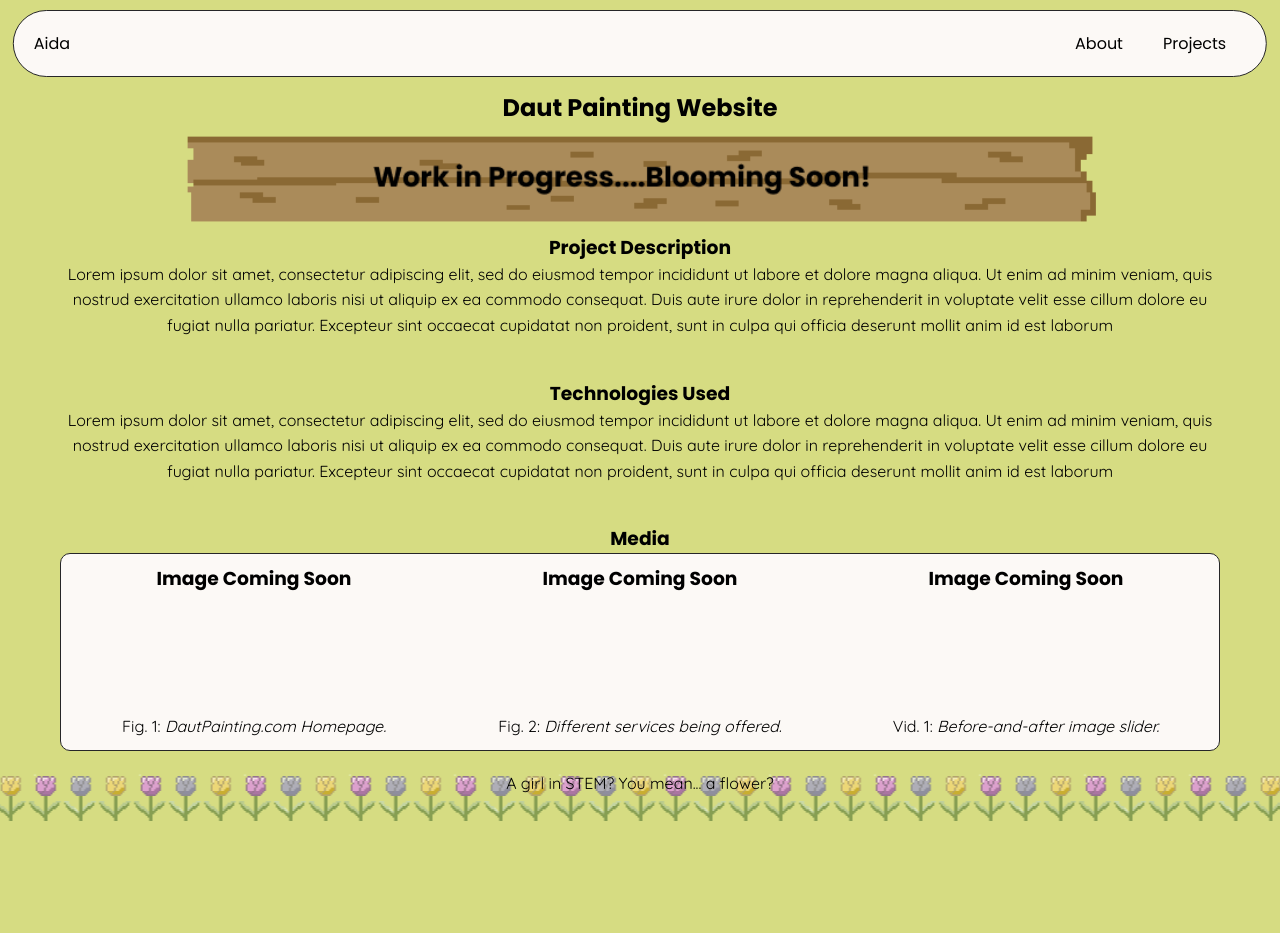
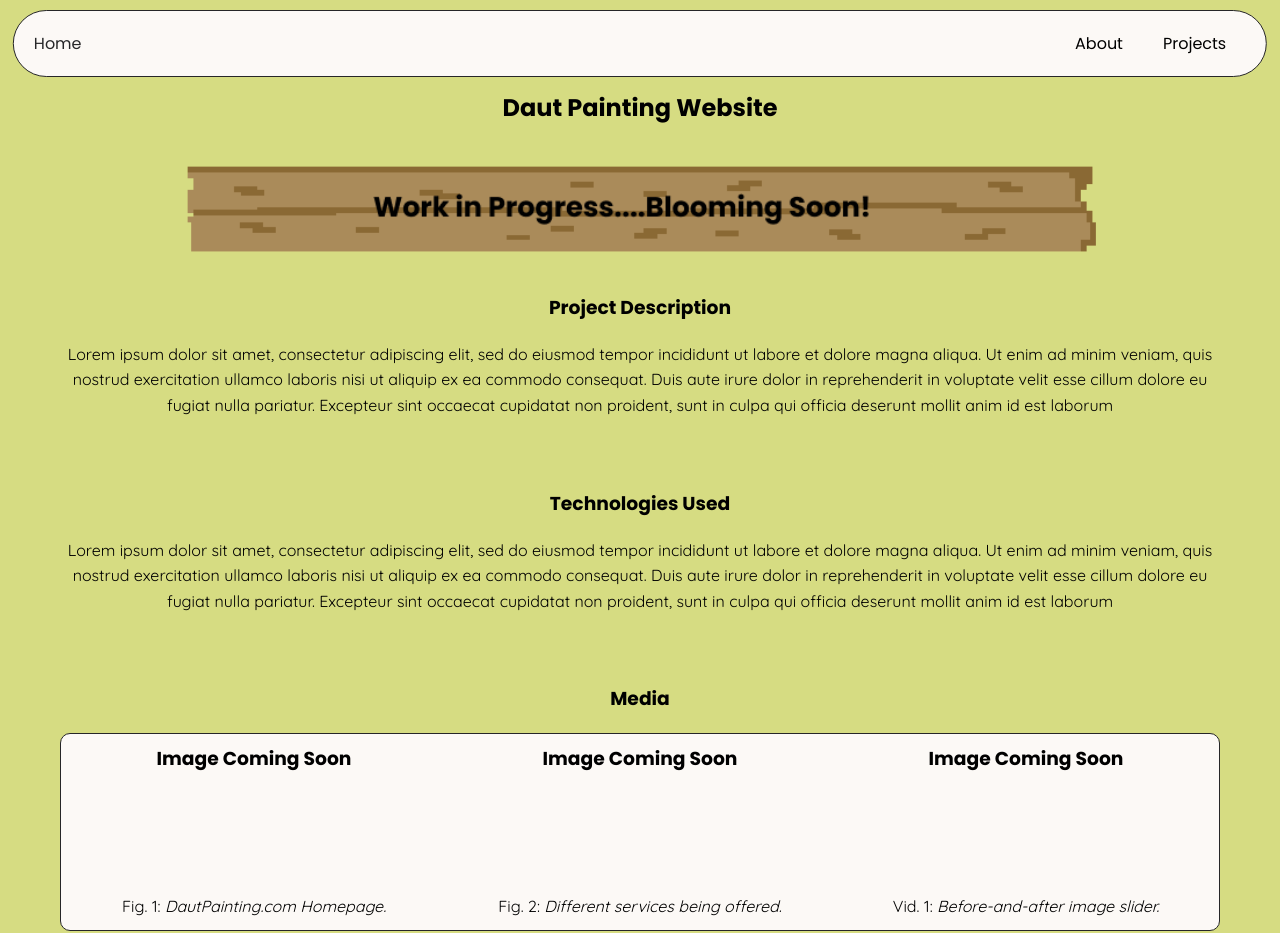
Before and after one commit to akadiric/akadiric.github.io, a plain HTML site: page project3/index.html in a window 1280 px wide. Shown: the top 933 px of the page. Before the commit the page ends 821 px from the top, so only its background shows below. Drawn offline with Linux system fonts and the light colour scheme.

Commit message:
Edit spacing

```diff
--- a/project.css
+++ b/project.css
@@ -49,6 +49,7 @@ a {
 
 .about-container img {
 	height: 300px;
+	width: 100%;
 }
 
 @media (max-width: 920px) {
--- a/project3/index.html
+++ b/project3/index.html
@@ -36,7 +36,7 @@
 	<body>
 		<main>
 			<nav class="navbar">
-				<a>Aida</a>
+				<a href="/">Home</a>
 				<ul class="navbar-links">
 					<li>
 						<a href="/#About">About</a>
@@ -46,20 +46,19 @@
 					</li>
 				</ul>
 			</nav>
-		</main>
 
 			<section>
 				<div class="section-container">
-				<h2>Daut Painting Website</h2>
+					<h2 class="paragraph-text">Daut Painting Website</h2>
 					<img
 						src="/images/wip.png"
-					class="banner"
+						class="banner paragraph-text"
 					/>
 					<h3>Project Description</h3>
-				<p>
+					<p class="paragraph-text">
 						Lorem ipsum dolor sit amet, consectetur adipiscing elit, sed do
-					eiusmod tempor incididunt ut labore et dolore magna aliqua. Ut enim ad
-					minim veniam, quis nostrud exercitation ullamco laboris nisi ut
+						eiusmod tempor incididunt ut labore et dolore magna aliqua. Ut enim
+						ad minim veniam, quis nostrud exercitation ullamco laboris nisi ut
 						aliquip ex ea commodo consequat. Duis aute irure dolor in
 						reprehenderit in voluptate velit esse cillum dolore eu fugiat nulla
 						pariatur. Excepteur sint occaecat cupidatat non proident, sunt in
@@ -70,10 +69,10 @@
 			<section>
 				<div class="section-container">
 					<h3>Technologies Used</h3>
-				<p>
+					<p class="paragraph-text">
 						Lorem ipsum dolor sit amet, consectetur adipiscing elit, sed do
-					eiusmod tempor incididunt ut labore et dolore magna aliqua. Ut enim ad
-					minim veniam, quis nostrud exercitation ullamco laboris nisi ut
+						eiusmod tempor incididunt ut labore et dolore magna aliqua. Ut enim
+						ad minim veniam, quis nostrud exercitation ullamco laboris nisi ut
 						aliquip ex ea commodo consequat. Duis aute irure dolor in
 						reprehenderit in voluptate velit esse cillum dolore eu fugiat nulla
 						pariatur. Excepteur sint occaecat cupidatat non proident, sunt in
@@ -115,9 +114,9 @@
 					</div>
 				</div>
 			</section>
+		</main>
 		<footer>
 			<div class="footer">
-				<!-- <p>Hello</p> -->
 				<p>A girl in STEM? You mean... a flower?</p>
 			</div>
 		</footer>
--- a/single.css
+++ b/single.css
@@ -31,6 +31,14 @@
 	aspect-ratio: 16/9;
 }
 
+h3 {
+	padding-bottom: 20px;
+}
+
+.paragraph-text {
+	padding-bottom: 30px;
+}
+
 h3,
 p {
 	text-align: center;
--- a/style.css
+++ b/style.css
@@ -27,8 +27,14 @@ body {
 	font-family: 'Poppins', serif;
 }
 
+a {
+	text-decoration: none;
+	color: var(--custom-black);
+}
+
 h2 {
 	text-align: center;
+	padding-bottom: 20px;
 }
 
 p {
@@ -52,7 +58,7 @@ section {
 }
 
 #Hero {
-	min-height: 80vh;
+	min-height: 60vh;
 	align-items: center;
 	display: flex;
 }
@@ -115,158 +121,4 @@ section {
 	background-image: url(/images/tulips.png);
 	background-repeat: repeat-x;
 	background-position: bottom;
-	/* background-size: contain; */
 }
-/*
-nav {
-	background-color: var(--custom-white);
-	border-radius: 30px;
-	margin: 10px;
-	border: 1px solid;
-}
-
-nav ul {
-	width: 100%;
-	list-style: none;
-	display: flex;
-	justify-content: flex-end;
-	align-items: center;
-}
-
-nav li {
-	height: 50px;
-}
-
-nav li:first-child {
-	margin-right: auto;
-}
-
-nav a {
-	height: 100%;
-	padding: 0 30px;
-	text-decoration: none;
-	display: flex;
-	align-items: center;
-	color: black;
-}
-
-.hero {
-	height: 100vh;
-	display: flex;
-	justify-content: center;
-	align-items: center;
-	color: var(--custom-white);
-	text-align: center;
-}
-
-.about {
-	height: 50vh;
-	display: flex;
-	justify-content: center;
-	align-items: center;
-	color: var(--custom-white);
-	text-align: center;
-	background-color: var(--custom-yellow);
-	border-top: 1px solid;
-	border-bottom: 1px solid;
-	border-color: var(--custom-black);
-}
-
-.projects {
-	padding: 50px 20px;
-	background-color: var(--custom-purple);
-	text-align: center;
-	border-bottom: 1px solid;
-}
-
-h3.projects-title {
-	background-color: var(--custom-white);
-	display: inline-block;
-	border-radius: 30px;
-	border: 1px solid;
-	min-width: 30%;
-	padding: 15px;
-}
-
-.carousel-container {
-	position: relative;
-	width: 100%;
-	margin: 50px auto;
-	overflow: hidden;
-}
-
-.carousel {
-	display: flex;
-	transition: transform 0.5s ease-in-out;
-}
-
-.carousel-slide {
-	flex: 0 0 33.3333%;
-	box-sizing: border-box;
-	padding: 10px;
-}
-
-.card {
-	background-color: var(--custom-white);
-	padding: 20px;
-	text-align: center;
-	border-radius: 10px;
-	min-height: 200px;
-	display: flex;
-	flex-direction: column;
-	justify-content: space-between;
-	border: 1px solid;
-}
-
-.card:hover {
-	box-shadow: 0 0 2px var(--custom-black);
-}
-
-button.projects-button {
-	background-color: var(--custom-orange);
-	border-radius: 30px;
-	padding: 10px;
-	min-width: 60%;
-	max-width: 80%;
-	margin: 0 auto;
-	flex-shrink: 0;
-	border: 1px solid;
-}
-
-button.prev,
-button.next {
-	position: absolute;
-	top: 50%;
-	transform: translateY(-50%);
-	background-color: var(--custom-pink);
-	color: var(--custom-white);
-	border: none;
-	padding: 10px;
-	font-size: 18px;
-	cursor: pointer;
-}
-
-.prev {
-	left: 0px;
-}
-
-.next {
-	right: 0px;
-}
-
-button.prev:hover,
-button.next:hover {
-	background-color: rgba(0, 0, 0, 0.8);
-}
-
-@media screen and (max-width: 768px) {
-	.carousel-slide {
-		flex: 0 0 100%;
-	}
-}
-
-@media screen and (max-width: 480px) {
-	.carousel-container {
-		width: 100%;
-	}
-} */
```
Also changed, not shown: index.html (+2 -106 lines), project1/index.html (+11 -10 lines), project2/index.html (+11 -10 lines), project4/index.html (+10 -11 lines), images/title.png. Lines whose indentation alone changed are shown as unchanged.
